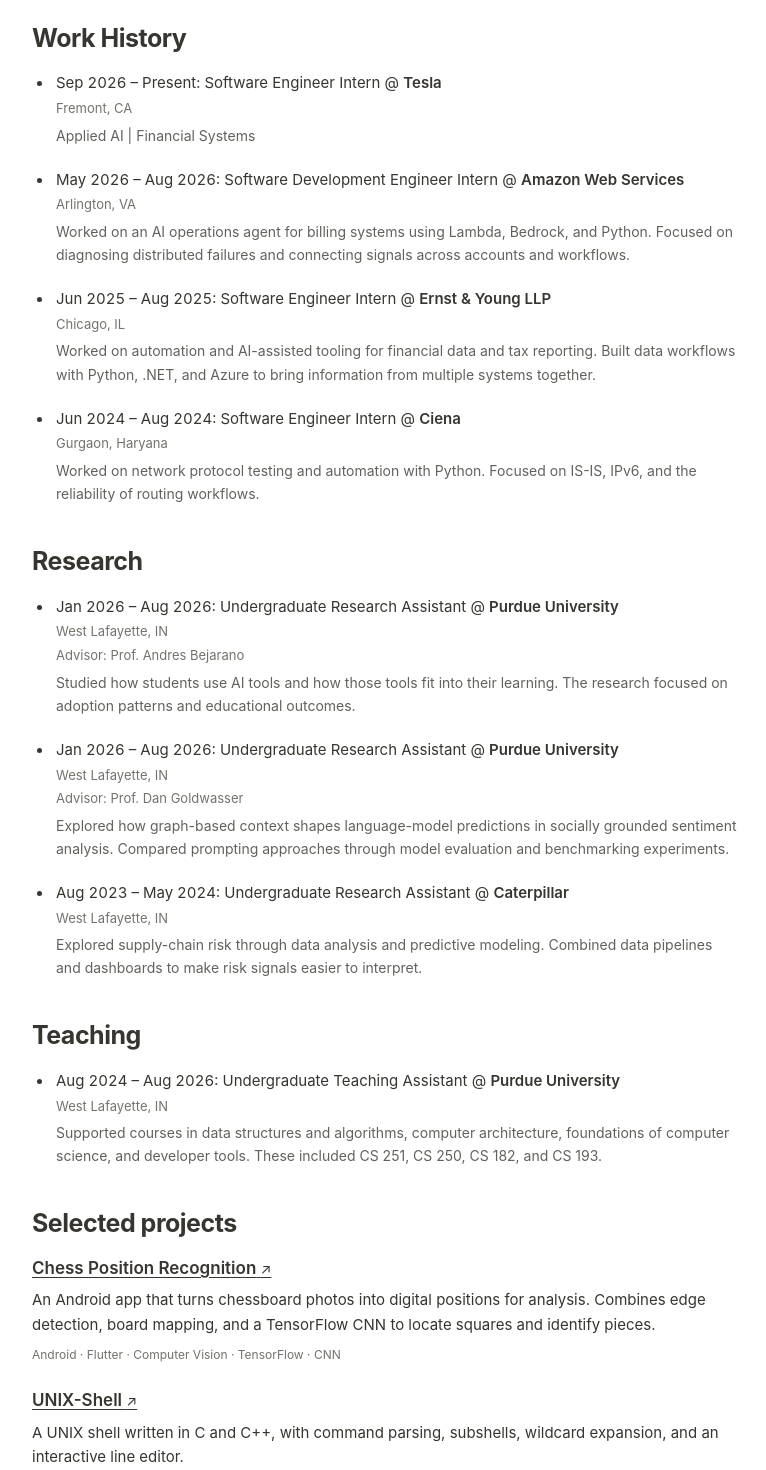
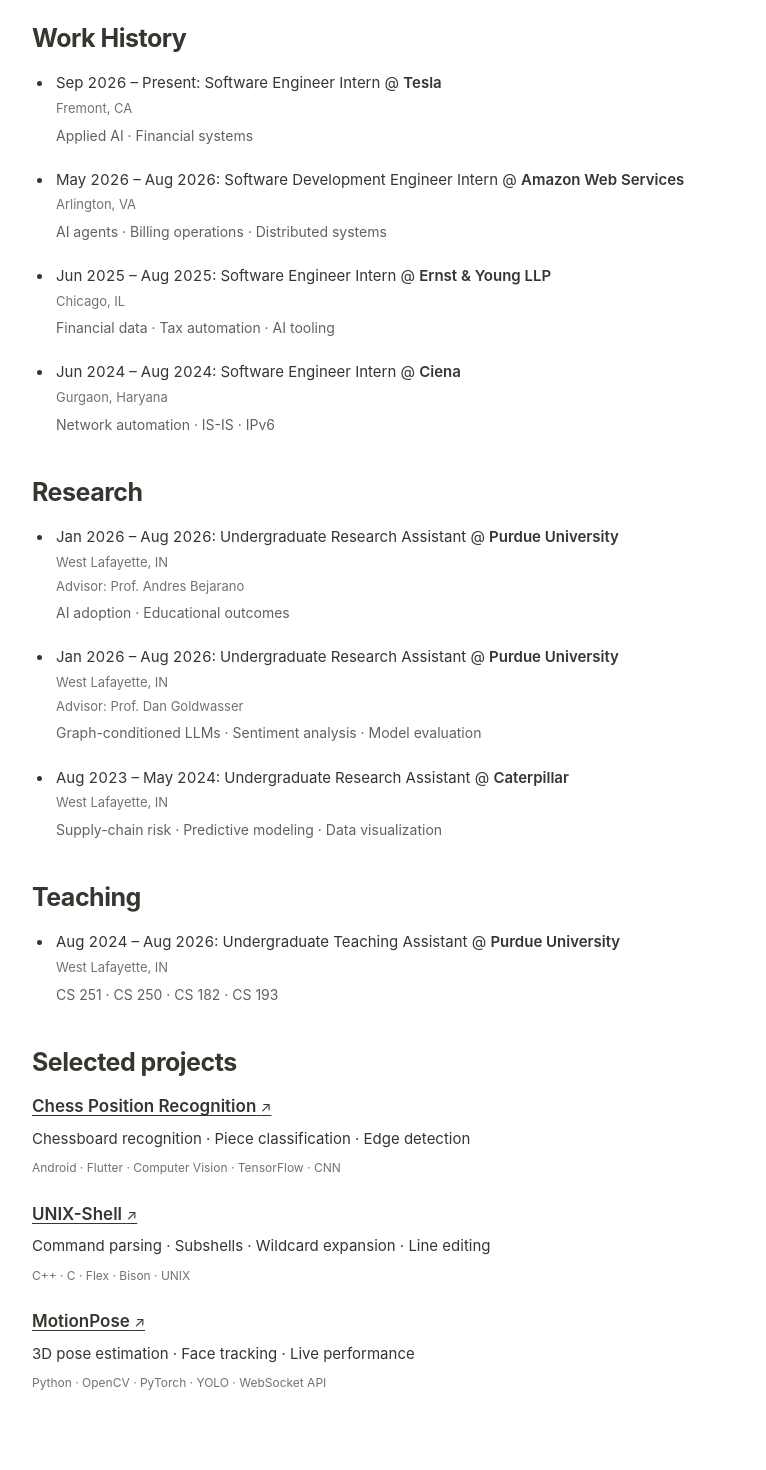
Before and after one commit to arnavdaryani/Personal-Website, a React (Vite) app: page / in a window 1280 px wide. Shown: the part 440-1910 px from the top of the page, without its empty margins (254-1020 px from the left). Built offline with nearby package versions, Linux system fonts and the light colour scheme.

Commit message:
Use concise keywords for experience and projects

```diff
--- a/src/components/ExperienceSection.jsx
+++ b/src/components/ExperienceSection.jsx
@@ -4,14 +4,14 @@ const experiences = [
     title: "Software Engineer Intern",
     company: "Tesla | Fremont, CA",
     period: "September 2026 - Present",
-    description: "Applied AI | Financial Systems",
+    description: "Applied AI · Financial systems",
   },
   {
     id: 0,
     title: "Software Development Engineer Intern",
     company: "Amazon Web Services | Arlington, VA",
     period: "May 2026 - August 2026",
-    description: "Worked on an AI operations agent for billing systems using Lambda, Bedrock, and Python. Focused on diagnosing distributed failures and connecting signals across accounts and workflows.",
+    description: "AI agents · Billing operations · Distributed systems",
   },
   {
     id: 1,
@@ -19,7 +19,7 @@ const experiences = [
     subtitle: "Advisor: Prof. Andres Bejarano",
     company: "Purdue University | West Lafayette, IN",
     period: "January 2026 - August 2026",
-    description: "Studied how students use AI tools and how those tools fit into their learning. The research focused on adoption patterns and educational outcomes.",
+    description: "AI adoption · Educational outcomes",
   },
   {
     id: 2,
@@ -27,35 +27,35 @@ const experiences = [
     subtitle: "Advisor: Prof. Dan Goldwasser",
     company: "Purdue University | West Lafayette, IN",
     period: "January 2026 - August 2026",
-    description: "Explored how graph-based context shapes language-model predictions in socially grounded sentiment analysis. Compared prompting approaches through model evaluation and benchmarking experiments.",
+    description: "Graph-conditioned LLMs · Sentiment analysis · Model evaluation",
   },
   {
     id: 3,
     title: "Software Engineer Intern",
     company: "Ernst & Young LLP | Chicago, IL",
     period: "June 2025 - August 2025",
-    description: "Worked on automation and AI-assisted tooling for financial data and tax reporting. Built data workflows with Python, .NET, and Azure to bring information from multiple systems together.",
+    description: "Financial data · Tax automation · AI tooling",
   },
   {
     id: 4,
     title: "Undergraduate Teaching Assistant",
     company: "Purdue University | West Lafayette, IN",
     period: "August 2024 - August 2026",
-    description: "Supported courses in data structures and algorithms, computer architecture, foundations of computer science, and developer tools. These included CS 251, CS 250, CS 182, and CS 193.",
+    description: "CS 251 · CS 250 · CS 182 · CS 193",
   },
   {
     id: 6,
     title: "Software Engineer Intern",
     company: "Ciena | Gurgaon, Haryana",
     period: "June 2024 - August 2024",
-    description: "Worked on network protocol testing and automation with Python. Focused on IS-IS, IPv6, and the reliability of routing workflows.",
+    description: "Network automation · IS-IS · IPv6",
   },
   {
     id: 7,
     title: "Undergraduate Research Assistant",
     company: "Caterpillar | West Lafayette, IN",
     period: "August 2023 - May 2024",
-    description: "Explored supply-chain risk through data analysis and predictive modeling. Combined data pipelines and dashboards to make risk signals easier to interpret.",
+    description: "Supply-chain risk · Predictive modeling · Data visualization",
   },
 ];
 
--- a/src/components/ProjectsSection.jsx
+++ b/src/components/ProjectsSection.jsx
@@ -2,8 +2,7 @@ const projects = [
   {
     id: 12,
     title: "Chess Position Recognition",
-    description:
-      "An Android app that turns chessboard photos into digital positions for analysis. Combines edge detection, board mapping, and a TensorFlow CNN to locate squares and identify pieces.",
+    description: "Chessboard recognition · Piece classification · Edge detection",
     tags: ["Android", "Flutter", "Computer Vision", "TensorFlow", "CNN"],
     category: "ML / AI",
     reportUrl: "/projects/chess-position-recognition.pdf",
@@ -11,8 +10,7 @@ const projects = [
   {
     id: 1,
     title: "UNIX-Shell",
-    description:
-      "A UNIX shell written in C and C++, with command parsing, subshells, wildcard expansion, and an interactive line editor.",
+    description: "Command parsing · Subshells · Wildcard expansion · Line editing",
     tags: ["C++", "C", "Flex", "Bison", "UNIX"],
     category: "Systems",
     githubUrl: "https://github.com/arnavdaryani/UNIX-Shell",
@@ -20,8 +18,7 @@ const projects = [
   {
     id: 2,
     title: "MotionPose",
-    description:
-      "A web application that brings 3D pose estimation and face tracking into live performances.",
+    description: "3D pose estimation · Face tracking · Live performance",
     tags: ["Python", "OpenCV", "PyTorch", "YOLO", "WebSocket API"],
     category: "ML / AI",
     githubUrl: "https://github.com/murrayrl/motionpose",
```
Also changed, not shown: 2 other files (tests, documents, lock files or other folders).
